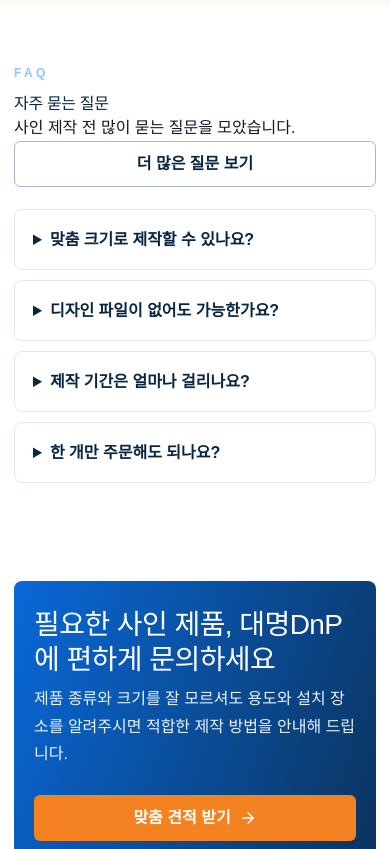
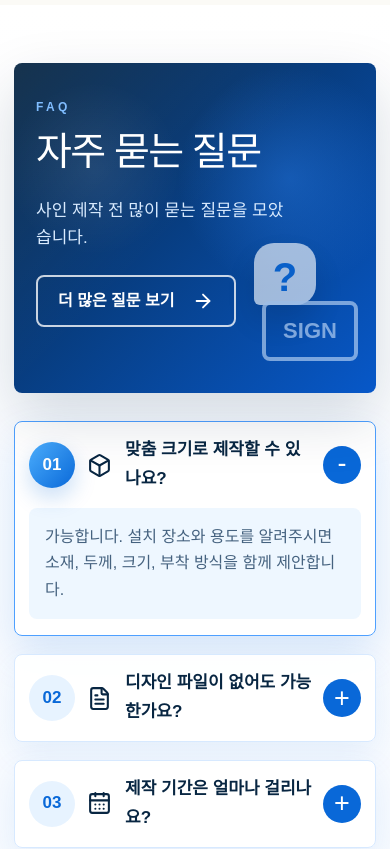
Before and after one commit to sg40331-afk/dmdnp0909, a Next.js app: page / in a window 390 px wide. Shown: the part 9300-10149 px from the top of the page. Built offline with nearby package versions, Linux system fonts and the light colour scheme.

Commit message:
Redesign FAQ section

```diff
--- a/app/globals.css
+++ b/app/globals.css
@@ -152,10 +152,29 @@ h1, h2, h3 { color: var(--navy); line-height: 1.25; letter-spacing: -.02em; }
 .stats { display: grid; gap: 12px; }
 .stats div { padding: 22px; background: #fff; border: 1px solid var(--line); border-radius: 8px; }
 .stats strong { color: var(--blue); font-size: 28px; display: block; }
-.faq-list { display: grid; gap: 10px; }
-.faq-list details { border: 1px solid var(--line); border-radius: 8px; background: #fff; padding: 16px 18px; }
-.faq-list summary { cursor: pointer; font-weight: 900; color: var(--navy); }
-.faq-list p { color: var(--muted); }
+.faq-showcase { background: linear-gradient(180deg, #fff 0%, #f4f9ff 100%); }
+.faq-showcase-grid { display: grid; grid-template-columns: .85fr 1.15fr; gap: 28px; align-items: stretch; }
+.faq-panel { position: relative; min-height: 430px; overflow: hidden; padding: 56px 44px; border-radius: 8px; color: #fff; background: radial-gradient(circle at 76% 35%, rgba(45,132,245,.36), transparent 32%), linear-gradient(135deg, #082642 0%, #0758c9 100%); box-shadow: 0 24px 60px rgba(8,38,66,.16); }
+.faq-panel::before { content: ""; position: absolute; inset: 0; background: radial-gradient(circle at 22% 32%, rgba(255,255,255,.08), transparent 24%), linear-gradient(135deg, rgba(255,255,255,.06), transparent 48%); pointer-events: none; }
+.faq-panel > * { position: relative; z-index: 1; }
+.faq-panel .kicker { color: #80bdff; }
+.faq-panel h2 { margin: 0 0 22px; color: #fff; font-size: clamp(36px, 4.2vw, 58px); letter-spacing: -.04em; }
+.faq-panel p:not(.kicker) { max-width: 360px; margin: 0 0 38px; color: #d9ebff; font-size: 20px; line-height: 1.55; }
+.faq-more { display: inline-flex; align-items: center; gap: 18px; min-height: 62px; padding: 0 30px; border: 2px solid rgba(255,255,255,.78); border-radius: 8px; color: #fff; font-weight: 900; font-size: 20px; }
+.faq-visual { position: absolute; right: 42px; bottom: 48px; width: 180px; height: 170px; color: #fff; opacity: .72; }
+.faq-visual span { position: absolute; top: 0; right: 62px; width: 82px; height: 82px; display: grid; place-items: center; border-radius: 26px 26px 26px 6px; background: rgba(255,255,255,.86); color: var(--blue); font-size: 54px; font-weight: 900; box-shadow: 0 16px 32px rgba(0,0,0,.16); }
+.faq-visual small { position: absolute; right: 0; bottom: 4px; width: 128px; height: 78px; display: grid; place-items: center; border: 4px solid rgba(214,233,255,.78); border-radius: 8px; color: rgba(214,233,255,.8); font-size: 30px; font-weight: 900; }
+.faq-list { display: grid; gap: 18px; align-content: start; }
+.faq-list details { border: 1px solid #d7e9ff; border-radius: 8px; background: rgba(255,255,255,.96); box-shadow: 0 12px 34px rgba(9,104,216,.09); overflow: hidden; }
+.faq-list details[open] { border-color: #4ea0ff; box-shadow: 0 18px 44px rgba(9,104,216,.15); }
+.faq-list summary { min-height: 84px; cursor: pointer; display: grid; grid-template-columns: 64px 40px minmax(0, 1fr) 48px; align-items: center; gap: 18px; padding: 18px 28px; color: var(--navy); font-size: 24px; font-weight: 900; list-style: none; }
+.faq-list summary::-webkit-details-marker { display: none; }
+.faq-list summary span { width: 58px; height: 58px; border-radius: 50%; display: inline-grid; place-items: center; color: #fff; background: linear-gradient(135deg, #4db0ff, #0968d8); font-weight: 900; box-shadow: 0 10px 22px rgba(9,104,216,.22); }
+.faq-list details:not([open]) summary span { background: #e7f3ff; color: var(--blue); box-shadow: none; }
+.faq-list summary > svg { width: 34px; height: 34px; color: var(--navy); }
+.faq-list summary::after { content: "+"; justify-self: end; width: 48px; height: 48px; border-radius: 50%; display: grid; place-items: center; background: var(--blue); color: #fff; font-size: 32px; font-weight: 500; line-height: 1; }
+.faq-list details[open] summary::after { content: "-"; padding-bottom: 4px; }
+.faq-list details > p { margin: 0 28px 24px 150px; padding: 22px 28px; border-radius: 8px; background: #eef7ff; color: #45627f; font-size: 19px; line-height: 1.65; }
 .quote-cta { margin-block: 40px 72px; display: flex; align-items: center; justify-content: space-between; gap: 24px; padding: 36px; border-radius: 8px; color: #fff; background: linear-gradient(110deg, var(--blue), #0b3158); }
 .quote-cta h2 { color: #fff; margin: 0 0 8px; font-size: 28px; }
 .quote-cta p { margin: 0; color: #eaf3ff; }
@@ -191,6 +210,8 @@ textarea { min-height: 140px; resize: vertical; }
   .one-stop-center { order: 2; min-height: 120px; }
   .solution-card { order: 3; }
   .one-stop-center::before { top: 0; bottom: 0; }
+  .faq-showcase-grid { grid-template-columns: 1fr; }
+  .faq-panel { min-height: 360px; }
   .hero::after { opacity: .9; }
   .hero h1 { max-width: 620px; }
   .grid-3, .portfolio-grid, .audience-grid { grid-template-columns: repeat(2, 1fr); }
@@ -229,6 +250,18 @@ textarea { min-height: 140px; resize: vertical; }
   .process-list article { min-height: 0; grid-template-columns: 48px 42px minmax(0, 1fr); align-items: center; text-align: left; padding: 14px; }
   .process-icon { width: 48px; height: 48px; }
   .process-list article > strong { text-align: center; }
+  .faq-panel { min-height: 330px; padding: 34px 22px; }
+  .faq-panel h2 { font-size: 39px; }
+  .faq-panel p:not(.kicker) { font-size: 17px; max-width: 250px; margin-bottom: 24px; }
+  .faq-more { min-height: 52px; padding: 0 20px; font-size: 16px; }
+  .faq-visual { right: 18px; bottom: 28px; width: 130px; height: 122px; }
+  .faq-visual span { width: 62px; height: 62px; right: 42px; font-size: 40px; border-radius: 20px 20px 20px 6px; }
+  .faq-visual small { width: 96px; height: 60px; font-size: 22px; }
+  .faq-list summary { min-height: 68px; grid-template-columns: 48px 28px minmax(0, 1fr) 38px; gap: 10px; padding: 14px; font-size: 17px; }
+  .faq-list summary span { width: 46px; height: 46px; }
+  .faq-list summary > svg { width: 25px; height: 25px; }
+  .faq-list summary::after { width: 38px; height: 38px; font-size: 27px; }
+  .faq-list details > p { margin: 0 14px 16px; padding: 16px; font-size: 16px; }
   .quote-cta { display: block; padding: 26px 20px; }
   .button { width: 100%; }
   .copyright { display: block; }
--- a/app/page.tsx
+++ b/app/page.tsx
@@ -34,6 +34,8 @@ const solutions = [
   [ImageIcon, "제작 전 시안 확인"],
   [Settings, "자체 장비를 이용한 직접 제작"],
 ] as const;
+
+const faqIcons = [Box, FileText, CalendarDays, Layers3, Settings, MapPin] as const;
 
 const process = [
   [MessageCircle, "상담·설계", "용도와 공간에 맞는 제작 방향을 제안합니다."],
@@ -138,7 +140,21 @@ export default function Home() {
 
         <section className="section ivory"><div className="site-container about-band"><div><p className="kicker">ABOUT US</p><h2>20년 이상의 제작 경험과 전문 장비</h2><p>대명DnP는 2002년부터 다양한 사인 제품을 직접 기획하고 제작해온 인천 남동구의 사인 제품 제조업체입니다. 상담부터 제작까지 직접 관리하는 흐름으로 품질과 납기를 안정적으로 맞춥니다.</p><Link className="button button-blue" href="/company">회사소개 보기 <ArrowRight size={17} /></Link></div><div className="stats"><div><strong>2002</strong><span>설립연도</span></div><div><strong>자체 설비</strong><span>UV 평판프린터, 레이저, CNC 등</span></div><div><strong>인천·수도권</strong><span>제작 및 납품 상담 대응</span></div></div></div></section>
 
-        <section className="section"><div className="site-container grid-2"><div><p className="kicker">FAQ</p><h2>자주 묻는 질문</h2><p>사인 제작 전 많이 묻는 질문을 모았습니다.</p><Link className="button button-outline" href="/faq">더 많은 질문 보기</Link></div><div className="faq-list">{faqs.slice(0, 4).map((item) => <details key={item.question}><summary>{item.question}</summary><p>{item.answer}</p></details>)}</div></div></section>
+        <section className="section faq-showcase">
+          <div className="site-container faq-showcase-grid">
+            <aside className="faq-panel">
+              <p className="kicker">FAQ</p>
+              <h2>자주 묻는 질문</h2>
+              <p>사인 제작 전 많이 묻는 질문을 모았습니다.</p>
+              <Link className="faq-more" href="/faq">더 많은 질문 보기 <ArrowRight size={22} /></Link>
+              <div className="faq-visual" aria-hidden="true"><span>?</span><small>SIGN</small></div>
+            </aside>
+            <div className="faq-list">{faqs.slice(0, 6).map((item, i) => {
+              const Icon = faqIcons[i];
+              return <details key={item.question} open={i === 0}><summary><span>{String(i + 1).padStart(2, "0")}</span><Icon />{item.question}</summary><p>{item.answer}</p></details>;
+            })}</div>
+          </div>
+        </section>
         <QuoteCta />
       </main>
       <SiteFooter />
```
